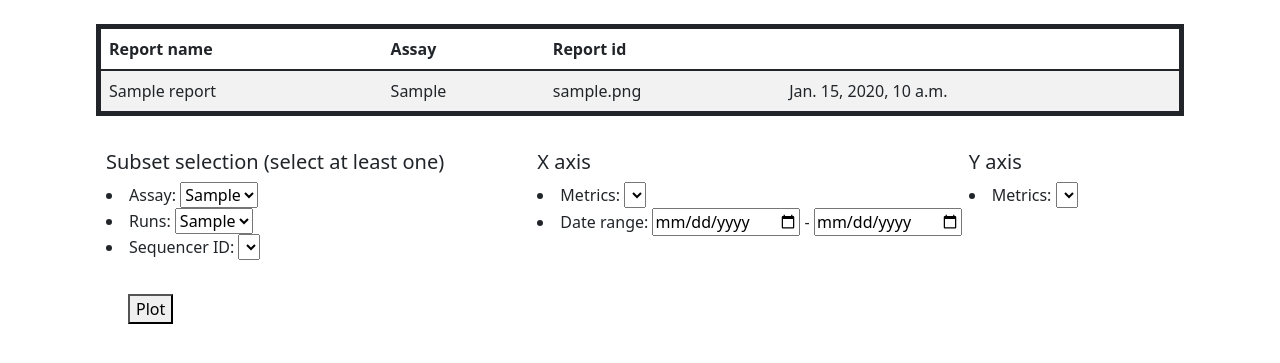
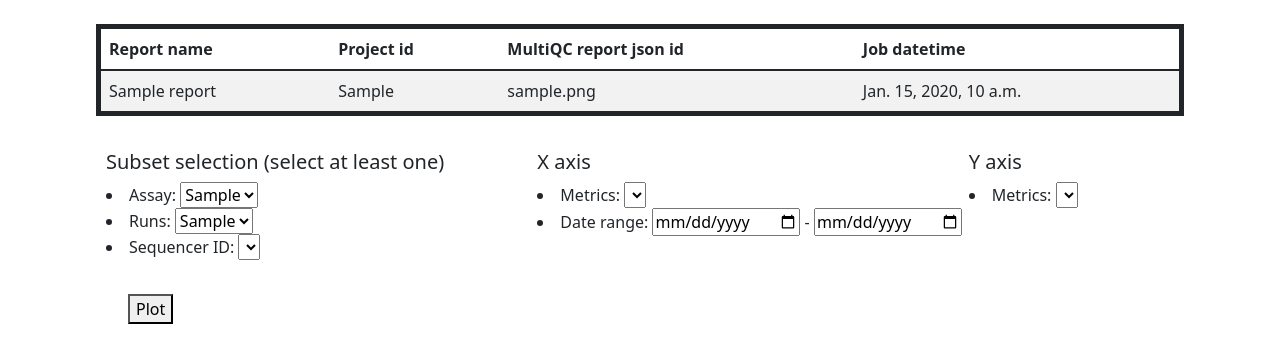
Before and after one commit to eastgenomics/trendyQC, a Django app: page /trendyqc/dashboard/ in a window 1280 px wide. Shown: the part 52-415 px from the top of the page. Run offline with Django 4.2, Linux system fonts and the light colour scheme; tables that the repository leaves empty hold one stand-in row (values such as "Sample post"); lists and menus that the app fills with data are empty; some libraries are stand-ins or nearby versions.

Commit message:
header row for dashboard

```diff
--- a/trendyqc/trend_monitoring/templates/dashboard.html
+++ b/trendyqc/trend_monitoring/templates/dashboard.html
@@ -9,8 +9,9 @@
         <thead class="thead-dark">
             <tr>
                 <th>Report name</th>
-                <th>Assay</th>
-                <th>Report id</th>
+                <th>Project id</th>
+                <th>MultiQC report json id</th>
+                <th>Job datetime</th>
             </tr>
         </thead>
             <tbody>
```
